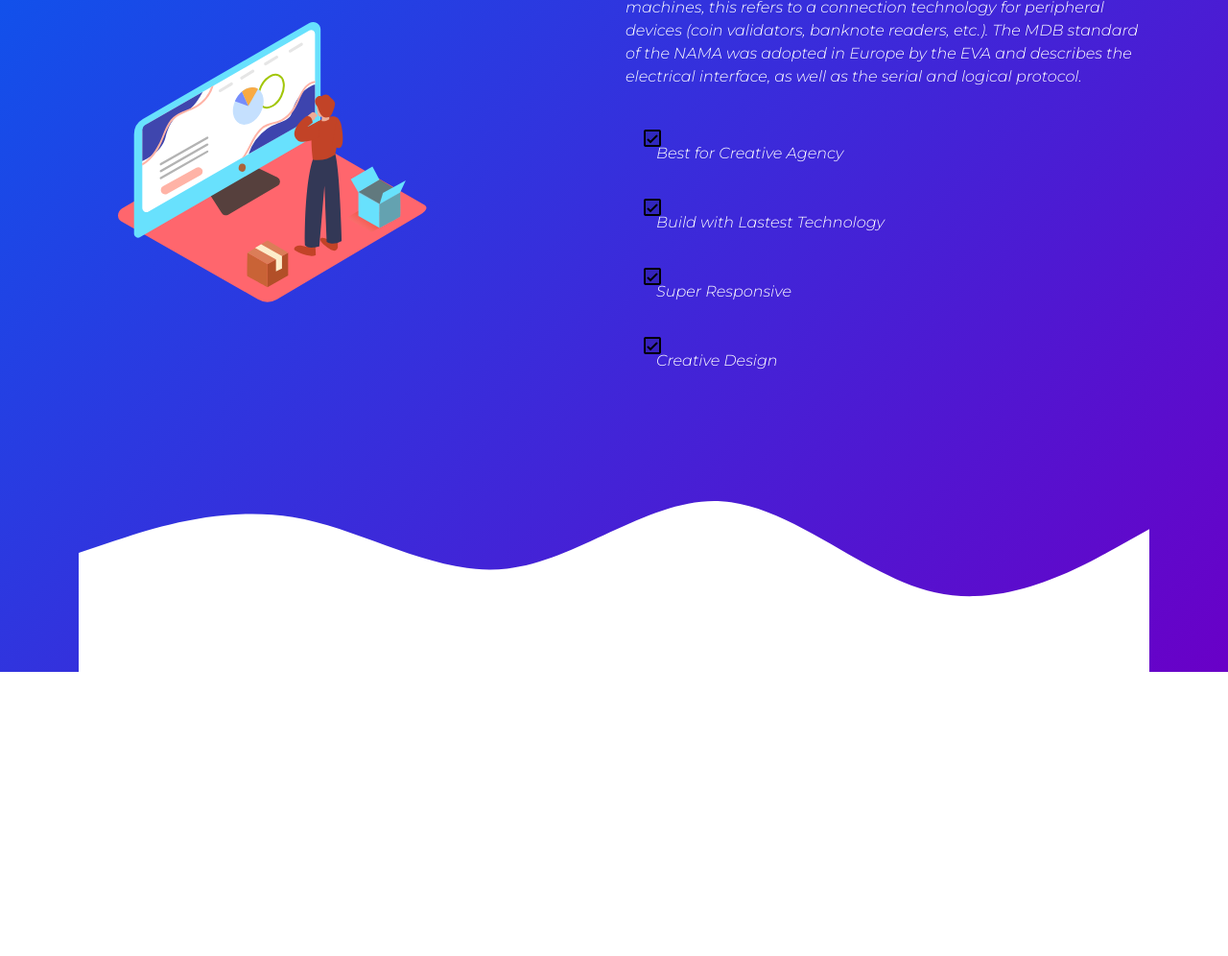
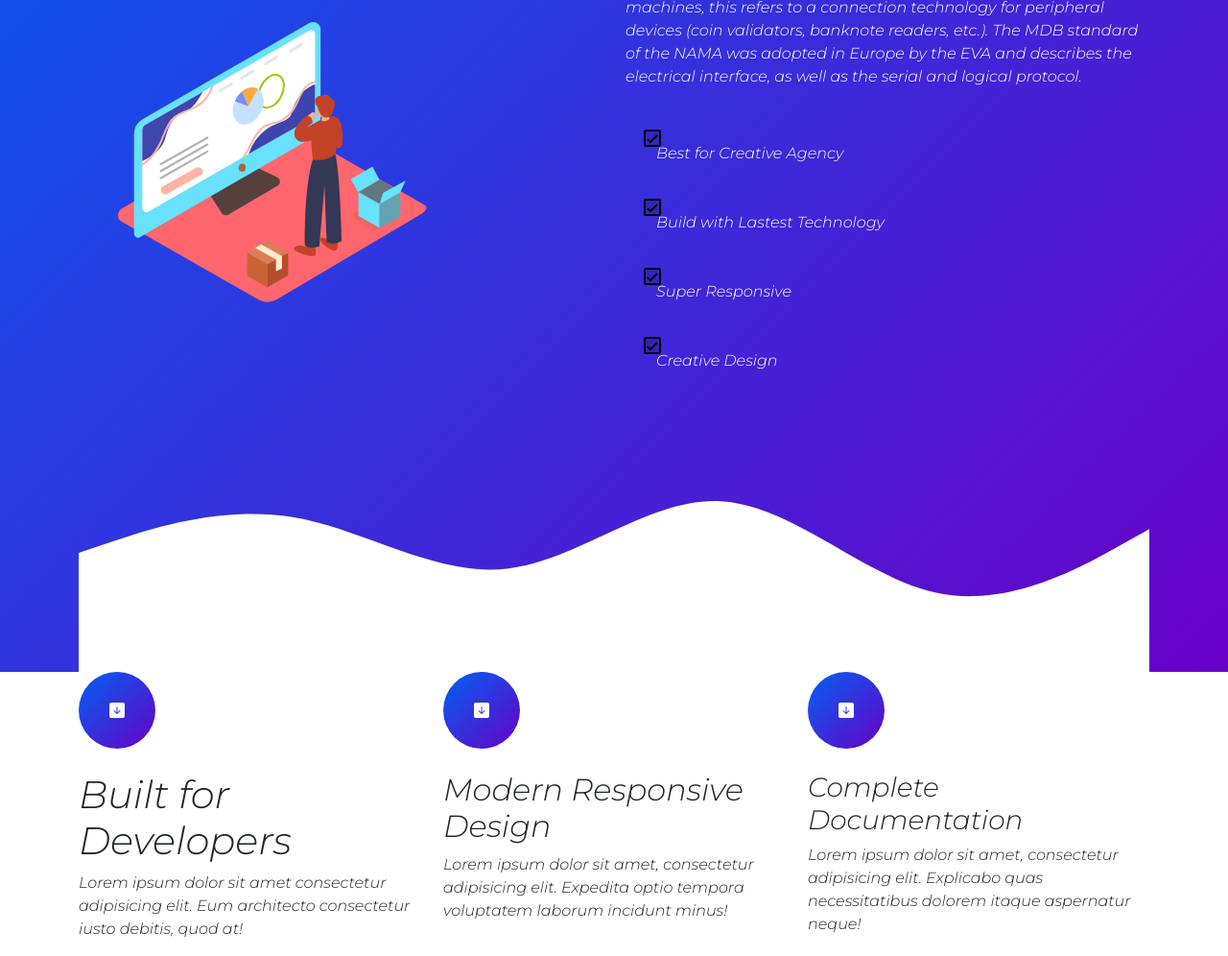
Before and after one commit to geraldakinola/Landing-Page-Project, a plain HTML site: page index.html in a window 1280 px wide. Shown: the part 1187-2183 px from the top of the page at 96% size. Before the commit the page ends 1887 px from the top, so only its background shows below. Drawn offline with nearby package versions, Linux system fonts and the light colour scheme.

Commit message:
styling landing page

```diff
--- a/css/style.css
+++ b/css/style.css
@@ -36,3 +36,16 @@ p {
     line-height: 1.5rem;
     margin-bottom: 1rem;
 }
+
+.icon {
+    color: #fff;
+    height: 5rem;
+    width: 5rem;
+    font-size: 1.75rem;
+    border-radius: 100%;
+    display: inline-flex;
+    align-items: center;
+    justify-content: center;
+
+
+}
--- a/index.html
+++ b/index.html
@@ -111,6 +111,44 @@
             </div>
         </div>
     </section>
+    <section class="icons">
+        <div class="container">
+            <div class="row">
+                <div class="col-md-4">
+                    <div class="icon gradient mb-4"><svg xmlns="http://www.w3.org/2000/svg" width="16" height="16"
+                            fill="currentColor" class="bi bi-arrow-down-square-fill" viewBox="0 0 16 16">
+                            <path
+                                d="M2 0a2 2 0 0 0-2 2v12a2 2 0 0 0 2 2h12a2 2 0 0 0 2-2V2a2 2 0 0 0-2-2H2zm6.5 4.5v5.793l2.146-2.147a.5.5 0 0 1 .708.708l-3 3a.5.5 0 0 1-.708 0l-3-3a.5.5 0 1 1 .708-.708L7.5 10.293V4.5a.5.5 0 0 1 1 0z" />
+                        </svg>
+                    </div>
+                    <h1>Built for Developers</h1>
+                    <p>Lorem ipsum dolor sit amet consectetur adipisicing elit. Eum architecto consectetur iusto
+                        debitis, quod at!</p>
+                </div>
+                <div class="col-md-4">
+                    <div class="icon gradient mb-4"><svg xmlns="http://www.w3.org/2000/svg" width="16" height="16"
+                            fill="currentColor" class="bi bi-arrow-down-square-fill" viewBox="0 0 16 16">
+                            <path
+                                d="M2 0a2 2 0 0 0-2 2v12a2 2 0 0 0 2 2h12a2 2 0 0 0 2-2V2a2 2 0 0 0-2-2H2zm6.5 4.5v5.793l2.146-2.147a.5.5 0 0 1 .708.708l-3 3a.5.5 0 0 1-.708 0l-3-3a.5.5 0 1 1 .708-.708L7.5 10.293V4.5a.5.5 0 0 1 1 0z" />
+                        </svg></div>
+                    <h2>Modern Responsive Design</h2>
+                    <p>Lorem ipsum dolor sit amet, consectetur adipisicing elit. Expedita optio tempora voluptatem
+                        laborum incidunt minus!</p>
+                </div>
+                <div class="col-md-4">
+                    <div class="icon gradient mb-4"><svg xmlns="http://www.w3.org/2000/svg" width="16" height="16"
+                            fill="currentColor" class="bi bi-arrow-down-square-fill" viewBox="0 0 16 16">
+                            <path
+                                d="M2 0a2 2 0 0 0-2 2v12a2 2 0 0 0 2 2h12a2 2 0 0 0 2-2V2a2 2 0 0 0-2-2H2zm6.5 4.5v5.793l2.146-2.147a.5.5 0 0 1 .708.708l-3 3a.5.5 0 0 1-.708 0l-3-3a.5.5 0 1 1 .708-.708L7.5 10.293V4.5a.5.5 0 0 1 1 0z" />
+                        </svg></div>
+                    <h3>Complete Documentation</h3>
+                    <p>Lorem ipsum dolor sit amet, consectetur adipisicing elit. Explicabo quas necessitatibus dolorem
+                        itaque aspernatur neque!</p>
+                </div>
+            </div>
+        </div>
+    </section>
+    </section>
     <script src="js/bootstrap.min.js"></script>
 </body>
 
```
